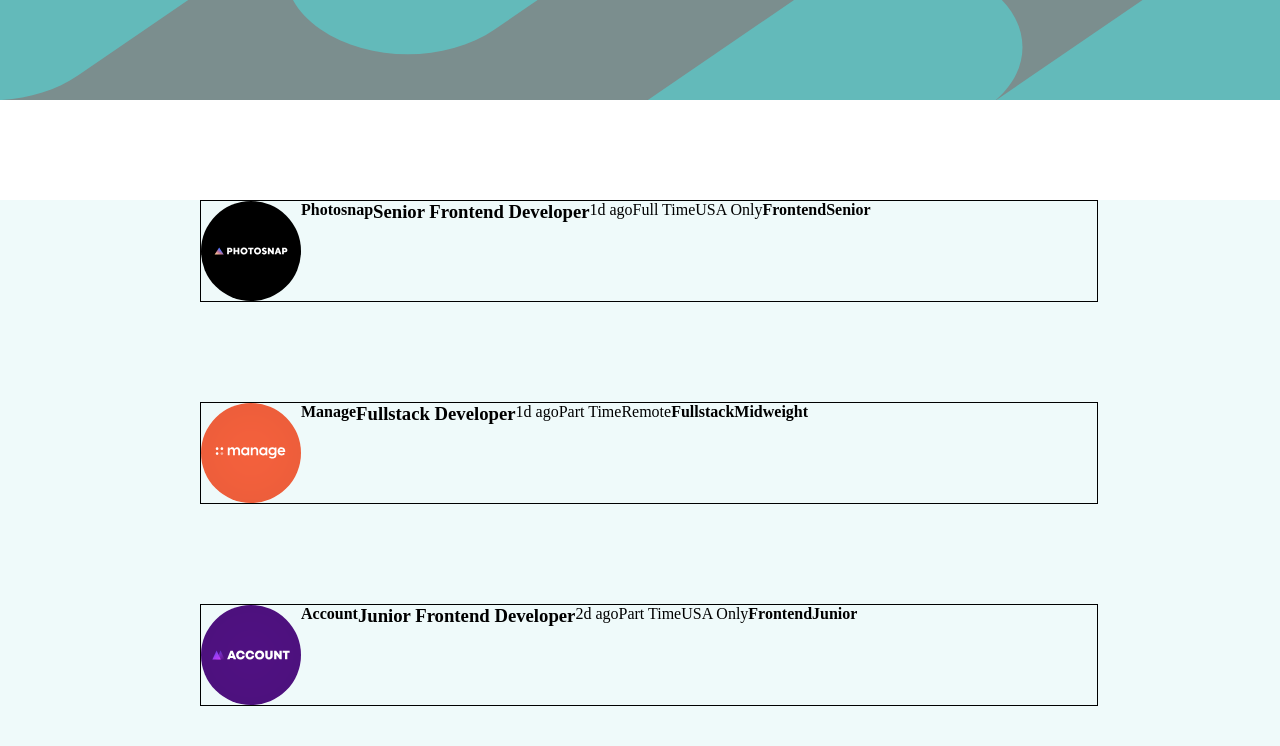
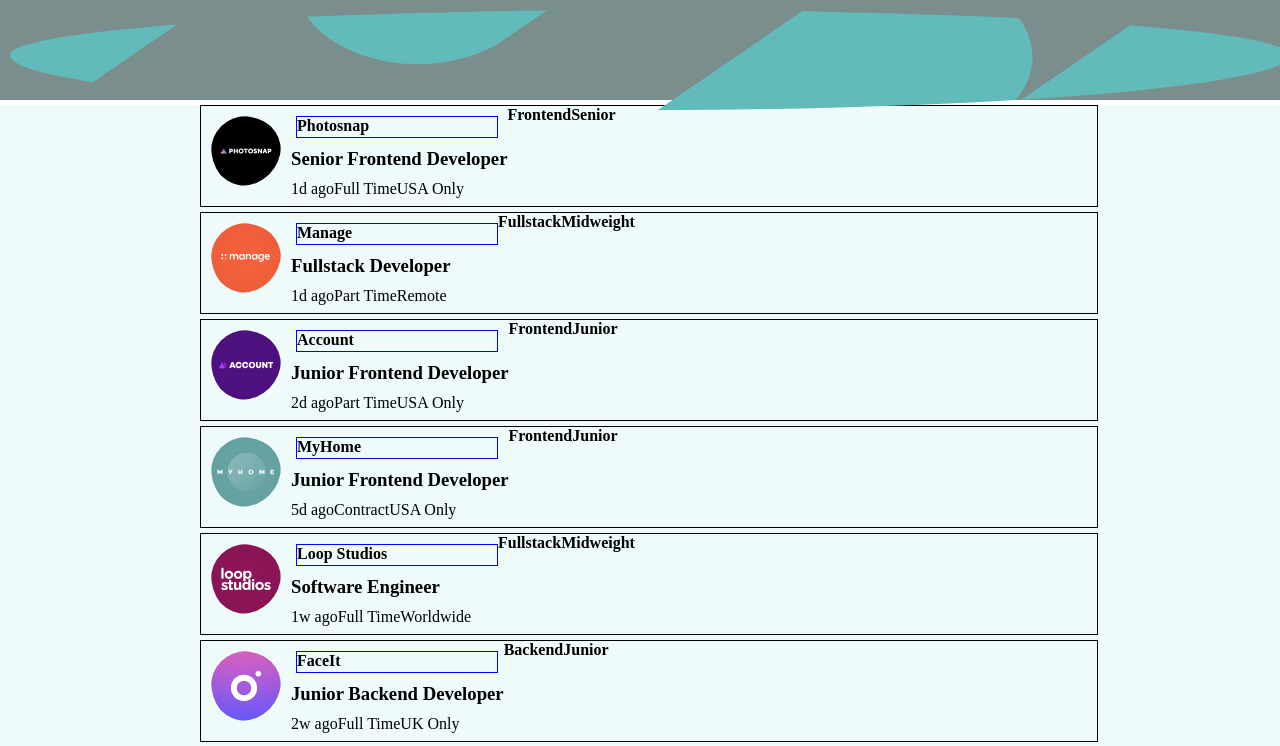
Before and after one commit to MuneneCalvin/Static-Job-Listing, a React (Vite) app: page / in a window 1280 px wide. Shown: the top 746 px of the page. Built offline with nearby package versions, Linux system fonts and the light colour scheme.

Commit message:
Styled Cards

```diff
--- a/src/components/Profile.jsx
+++ b/src/components/Profile.jsx
@@ -1,4 +1,3 @@
-import React from 'react'
 import './profile.css'
 import StoreData from '../StoreData'
 
@@ -11,13 +10,19 @@
             return(
             <div className="card" key={id}>
                 <img src={logo} />
+                <div className="left">
+                <div className='top'>
                   <h4 className="companyName">{company}</h4>
                   {/* <p className="new">{new}</p> */}
                   <p className="featured">{featured}</p>
+                </div>
                 <h3 className="position">{position}</h3>
+                <div className="bottom">
                   <p className="postedAt">{postedAt}</p>
                   <p className="fulltime">{contract}</p>
                   <p className="location">{location}</p>
+                </div>
+                </div>
                 <h4 className="role">{role}</h4>
                 <h4 className="level">{level}</h4>
             </div>
--- a/src/components/profile.css
+++ b/src/components/profile.css
@@ -3,9 +3,37 @@
     height: 100px;
     width: 70%;
     margin-left: 200px;
-    margin-top: 100px;
+    margin-top: 5px;
     display: flex;
-
-
-
 }
+img {
+    height: 70px;
+    width: 70px;
+    border-radius: 50%;
+    padding-top: 10px;
+    padding-left: 10px;
+}
+.left {
+    display: flex;
+    flex-direction: column;
+}
+.top {
+    display: flex;
+    flex-direction: row;
+    border: 1px solid blue;
+    width: 200px;
+    height: 20px;
+    margin-left: 15px;
+    margin-top: 10px;
+}
+.position {
+    margin-left: 10px;
+    margin-top: 10px;
+    clear: left;
+}
+.bottom {
+    display: flex;
+    flex-direction: row;
+    margin-left: 10px;
+    margin-top: 10px;
+}
```
Lines whose indentation alone changed are shown as unchanged.
